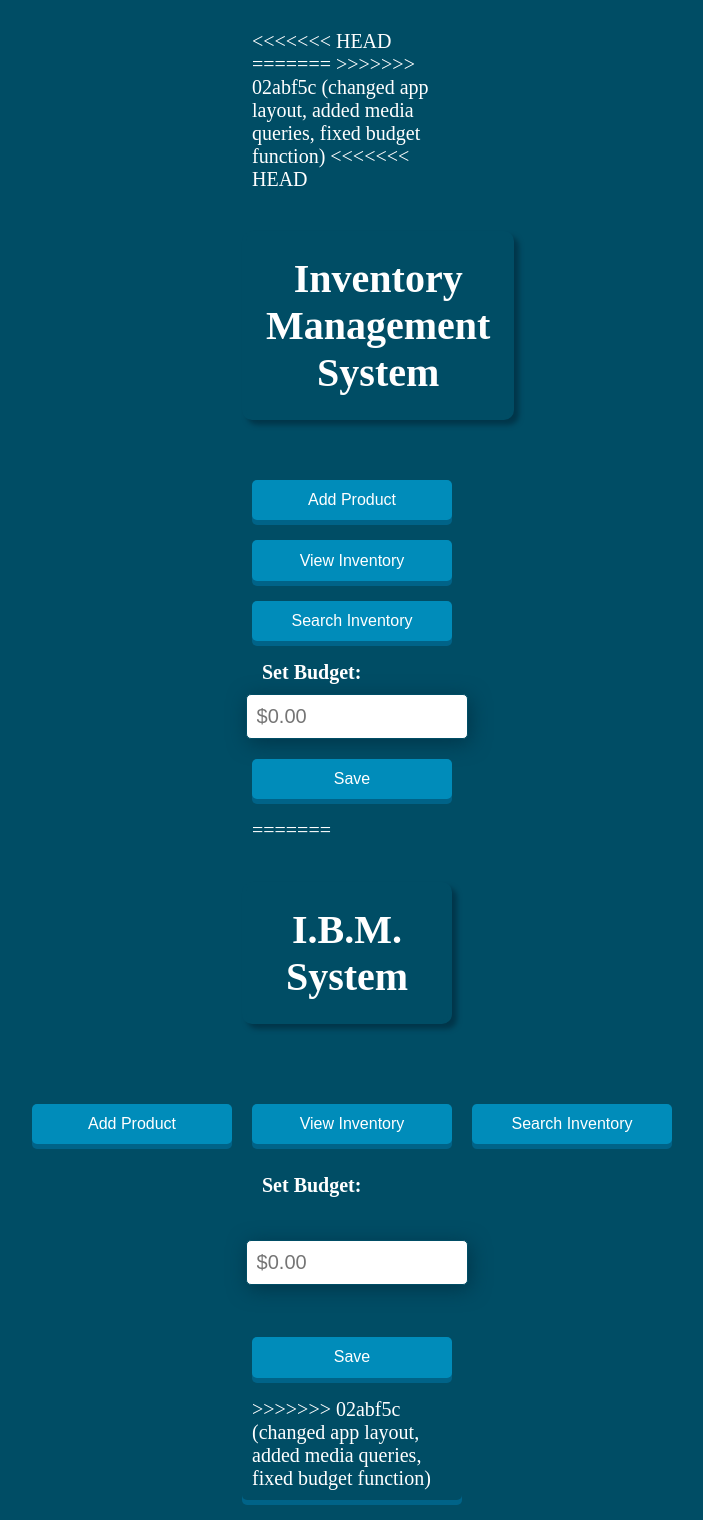
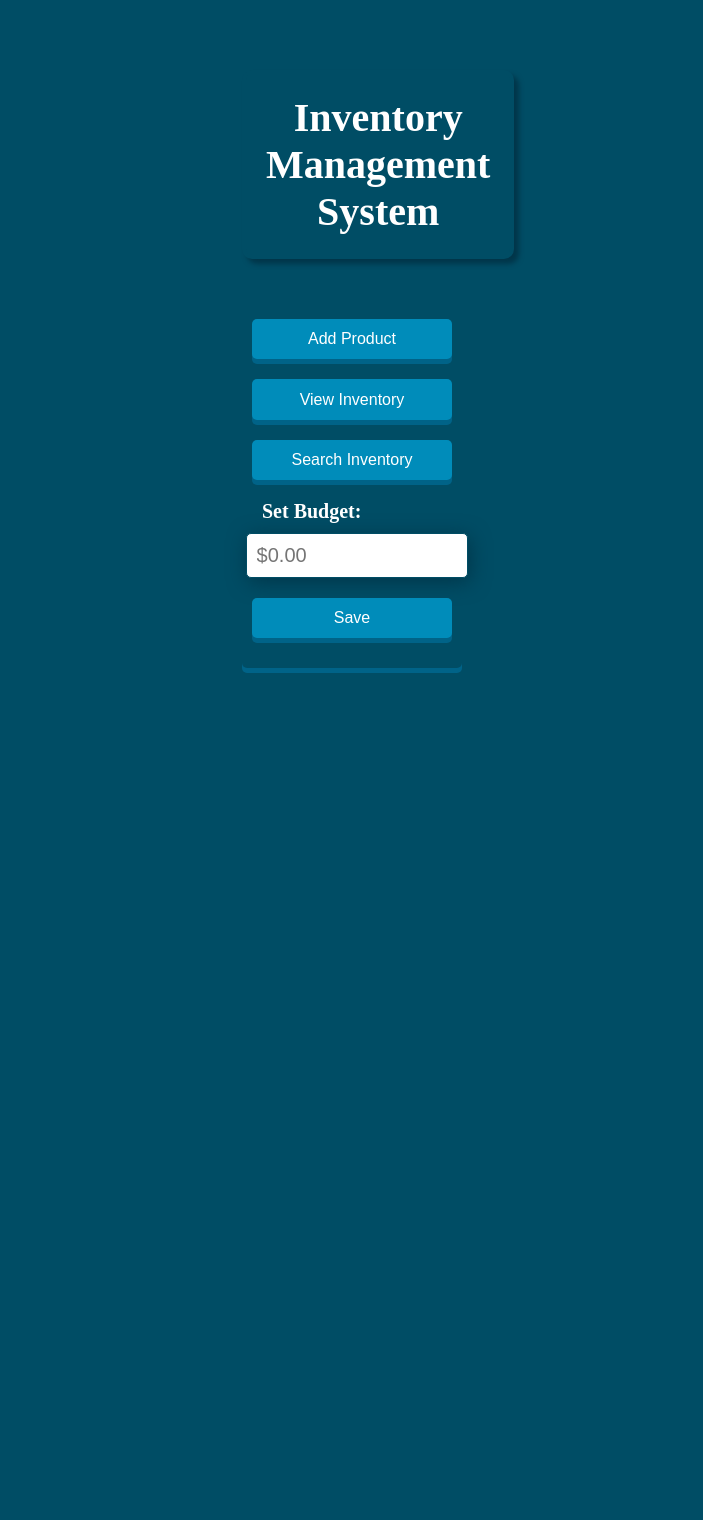
Before and after one commit to god-code-enabled/Inventory-Management-WebApp, a Flask app: template templates/index.html in a window 1280 px wide. Shown: the whole page, without its empty margins (288-991 px from the left). After the commit the page ends 673 px from the top, so only its background shows below. Run offline with Flask 3, Linux system fonts and the light colour scheme; the template is opened without the code that fills it, so the values that code supplies are empty; parts of the project's set-up code (start-up, migrations or seed data) failed here and were passed over; some libraries are stand-ins or nearby versions.

Commit message:
cleaned up index.html

```diff
--- a/templates/index.html
+++ b/templates/index.html
@@ -1,26 +1,20 @@
-<!doctype html>
+<!DOCTYPE html>
 <html>
-<!-- Index displays main menu  -->
-    <title>Inventory Management</title>
+
 <head>
-<<<<<<< HEAD
+    <meta charset="UTF-8">
     <meta name="viewport" content="width=device-width, initial-scale=1.0, maximum-scale=1.0, user-scalable=no">
-=======
-  <meta charset="UTF-8">
-  <meta name="viewport" content="width=device-width, initial-scale=0.8">
->>>>>>> 02abf5c (changed app layout, added media queries, fixed budget function)
     <title>Inventory Management</title>
     <link rel="stylesheet" type="text/css" href="{{ url_for('static', filename='style.css') }}">
     <script src="https://cdn.plot.ly/plotly-latest.min.js"></script>
     <script src="{{ url_for('static', filename='budget_warning.js') }}"></script>
-
-<<<<<<< HEAD
     <style>
         #live-graph {
             text-align: center;
             max-width: 800px;
             margin: 0 auto;
             transform: translateX(-175px);
+        }
 
         @media (min-width: 480px) {
             /* For screens wider than 480px */
@@ -30,7 +24,6 @@
             }
         }
     </style>
-
 </head>
 
 <body class="webpage index-page mobile-index">
@@ -50,7 +43,6 @@
         <button type="submit">Search Inventory</button>
     </form>
 
-
     <div class="graph-container">
         <div id="live-graph"></div>
     </div>
@@ -58,75 +50,23 @@
     <form action="{{ url_for('update_budget') }}" method="POST">
         <label for="budget">Set Budget:</label>
         <input type="text" id="budget" name="budget" placeholder="$0.00" onkeypress='return event.charCode >= 48 && event.charCode <= 57' required onblur="formatNumber()">
-
-
         <button type="submit">Save</button>
     </form>
 
-=======
-</head>
-
-<body >
-<!--   <div class="nav-container">
-   <nav>
-            <ul>
-                <li><a href="{{ url_for('add') }}">Add Product</a></li>
-                <li><a href="{{ url_for('view') }}">View Inventory</a></li>
-                <li><a href="{{ url_for('search') }}">Search Inventory</a></li>
-            </ul>
-        </nav>
-  </div> -->
-    <div class="header">
-        <h1 class="index-h1">I.B.M. System</h1>
-    </div>
-
-    <div class="graph-container">
-        <div id="live-graph"></div>
-    </div>
-  <div class="button-container">
-      <form method="get" action="{{ url_for('add') }}">
-        <button type="submit">Add Product</button>
-      </form>
-
-      <form method="get" action="{{ url_for('view') }}">
-        <button type="submit">View Inventory</button>
-      </form>
-
-      <form action="{{ url_for('search') }}" method="GET">
-        <button type="submit">Search Inventory</button>
-      </form>
-    </div>
-
-
-      <div class="search-container">
-        <form action="{{ url_for('update_budget') }}" method="POST" id="budget-form">
-          <label for="budget">Set Budget:</label><br>
-          <input type="text" id="budget" name="budget" placeholder="$0.00" onkeypress='return event.charCode >= 48 && event.charCode <= 57' required onblur="formatNumber()"><br>
-          <button type="submit">Save</button>
-      </form>
-     </div>
-
-
-    <form action="{{ url_for('update_budget') }}" method="POST">
-
->>>>>>> 02abf5c (changed app layout, added media queries, fixed budget function)
     <script>
         function formatNumber() {
             var budgetInput = document.getElementById('budget');
             var value = parseInt(budgetInput.value.replace(/,/g, ''));
             budgetInput.value = value.toLocaleString('en-US');
         }
-<<<<<<< HEAD
-=======
 
         var budgetForm = document.getElementById('budget-form');
-        budgetForm.addEventListener('submit', function(event) {
+        budgetForm.addEventListener('submit', function (event) {
             var budgetInput = document.getElementById('budget');
             if (isNaN(parseInt(budgetInput.value.replace(/,/g, '')))) {
                 event.preventDefault();
             }
         });
->>>>>>> 02abf5c (changed app layout, added media queries, fixed budget function)
     </script>
 
     <script>
@@ -190,7 +130,7 @@
                 y0: {{ budget|safe }},
                 x1: 1,
                 y1: {{ budget|safe }},
-            line:{
+                line: {
                     color: 'red',
                     width: 2,
                     dash: 'dash'
@@ -215,3 +155,6 @@
             localStorage.setItem('graphData', JSON.stringify(updatedData));
         }, 1000);
     </script>
+</body>
+
+</html>
```
Lines whose indentation alone changed are shown as unchanged.
